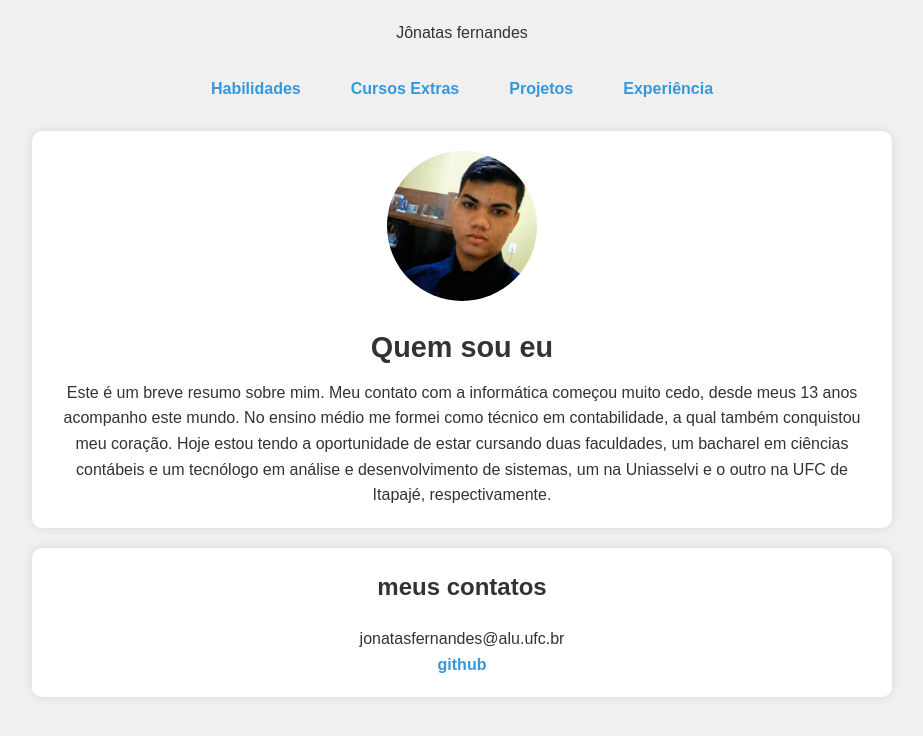
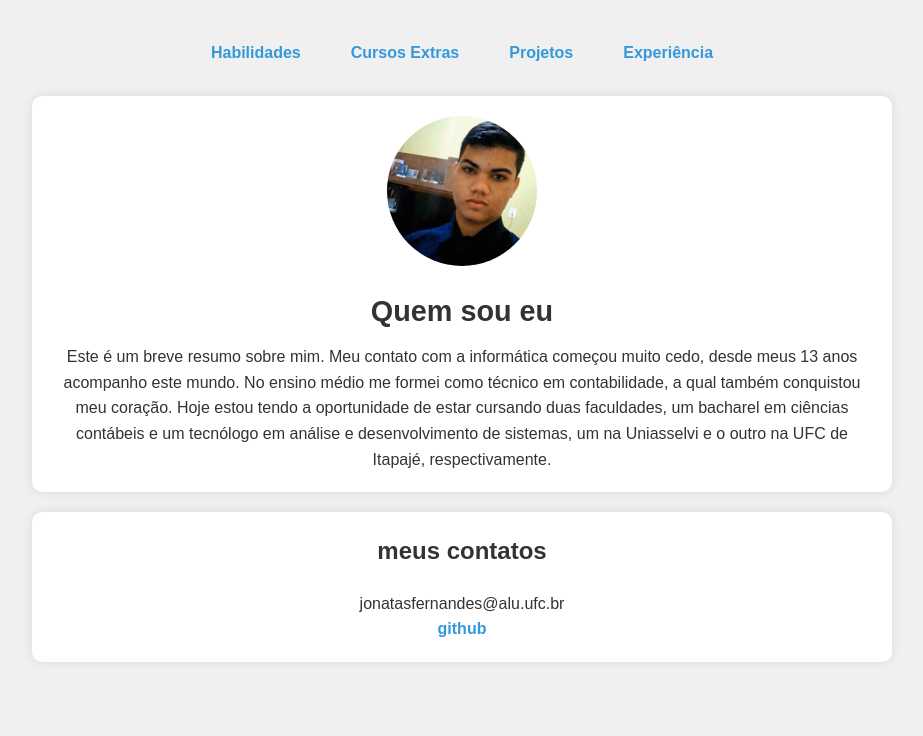
Before and after one commit to jonatasfernandessilva7/jonatasfernandessilva7, a plain HTML site: page index.html in a window 1280 px wide. Shown: the whole page, without its empty margins (178-1101 px from the left). Drawn offline with Linux system fonts and the light colour scheme; a script that the page names is missing.

Commit message:
finalmente 15

```diff
--- a/index.html
+++ b/index.html
@@ -17,8 +17,6 @@
 
 <body>
     <header>
-        <header>Jônatas fernandes</header>
-
         <!--barra de navegação entre os tópicos do currículo-->
         <nav>
             <a href="html/habilidades.html">Habilidades</a>
```
